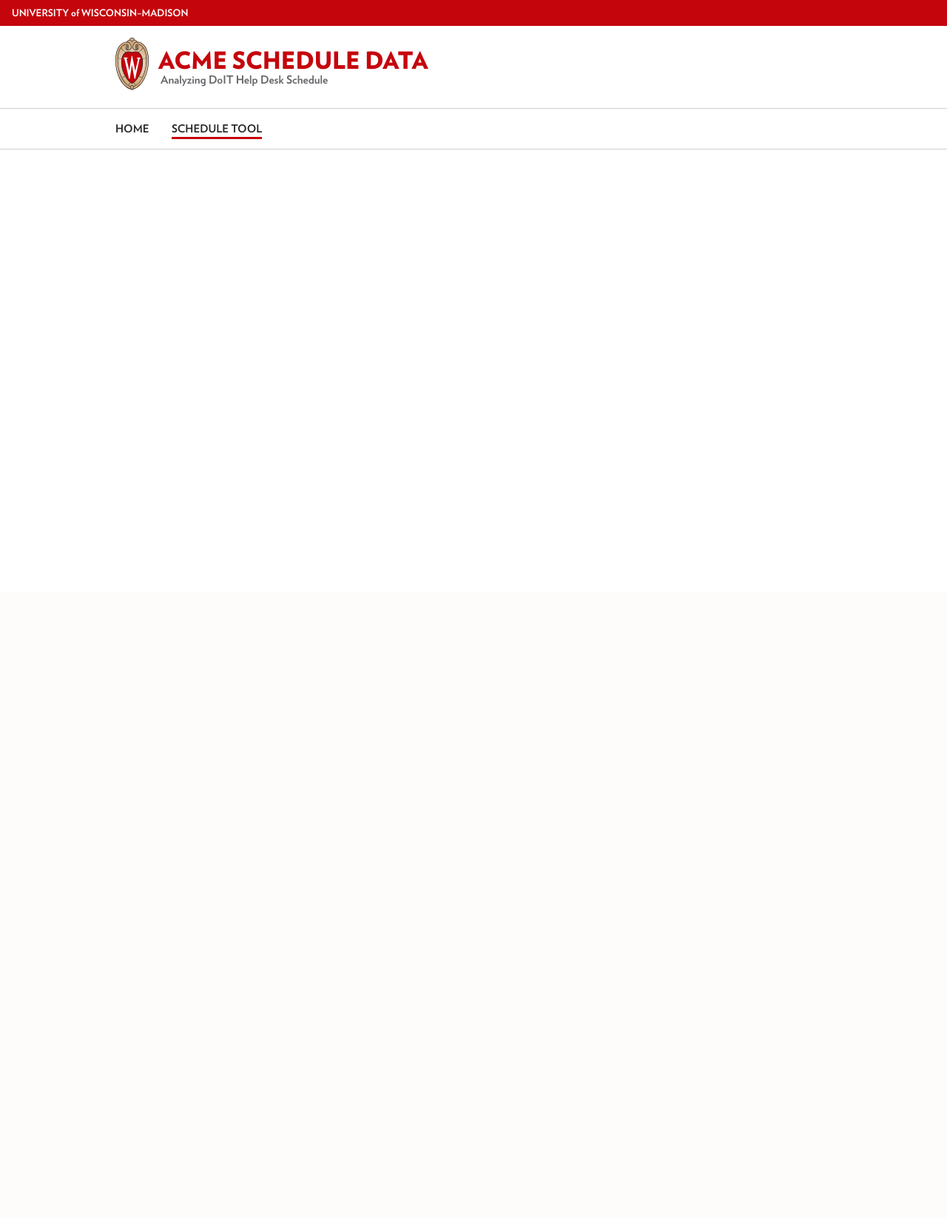
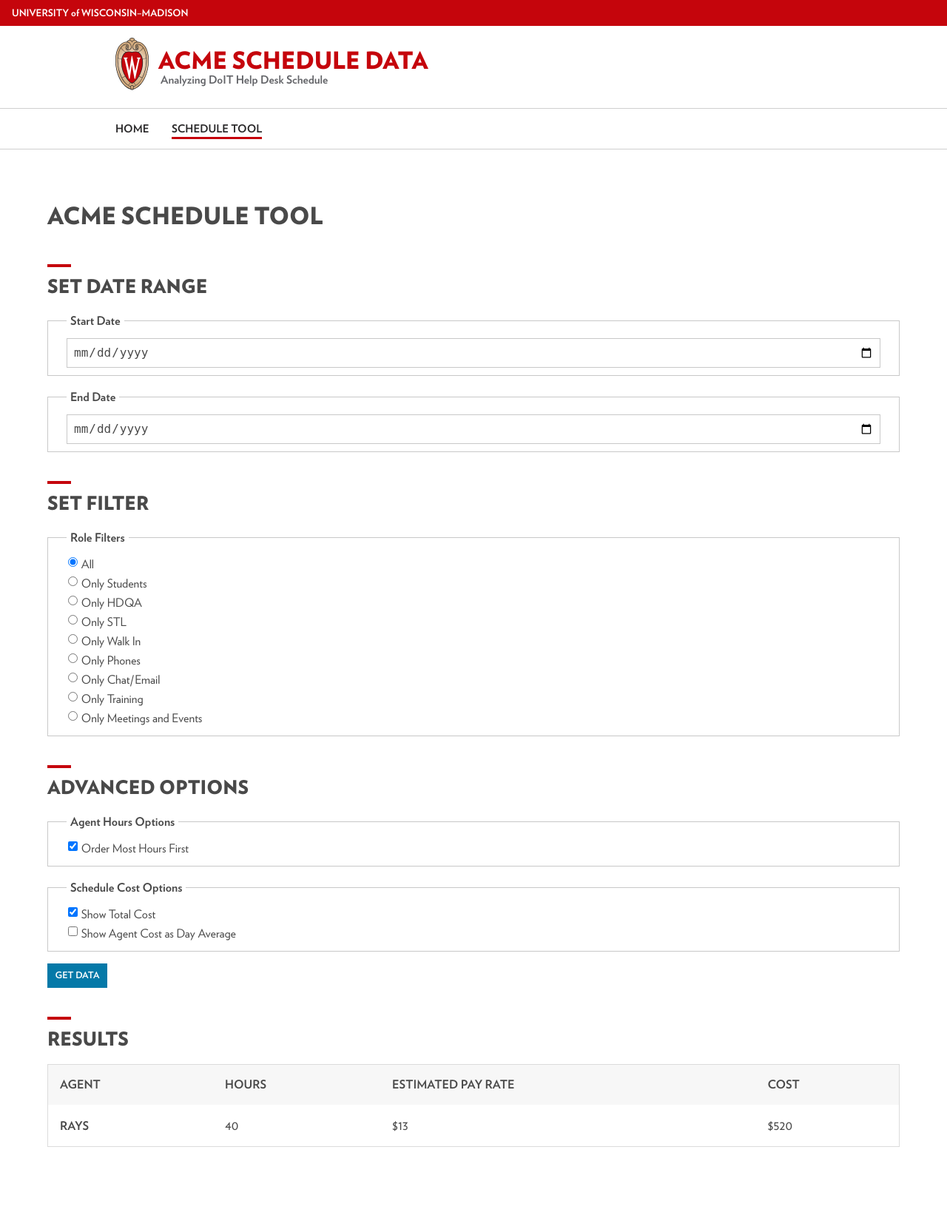
Before and after one commit to rsmith52/ACME-Schedule-Data, a Flask app: page /tool in a window 1280 px wide. Shown: the whole page at 74% size. Before the commit the page ends 202 px from the top, so only its background shows below. Run offline with Flask 2, Linux system fonts and the light colour scheme.

Commit message:
Got home page and tool page setup in html with the form for requesting data. Next need to hook up the fetch data button to call the backend and display the data on the page

```diff
--- a/src/templates/example.html
+++ b/src/templates/example.html
@@ -137,9 +137,9 @@
           </fieldset>
 
           <fieldset>
-            <legend>Select</legend>
-            <label for="select">Select:</label>
-            <select name="select" id="select">
+            <legend>Start Date</legend>
+            <label for="select">Start Date:</label>
+            <select name="select" id="start_month">
               <option value="1">Option 1</option>
               <option value="2">Option 2</option>
               <option value="3">Option 3</option>
--- a/src/templates/tool.html
+++ b/src/templates/tool.html
@@ -66,6 +66,67 @@
     <main class="uw-pad-xl" id="main">
       <div class="uw-body">
 
+
+          <h1>ACME Schedule Tool</h1>
+          <form action="./">
+              <h2 class="uw-mini-bar">Set Date Range</h2>
+              <fieldset>
+                  <legend>Start Date</legend>
+                  <input type="date" id="start_date" name="start_date">
+              </fieldset>
+              <fieldset>
+                  <legend>End Date</legend>
+                  <input type="date" id="end_date" name="end_date">
+              </fieldset>
+
+              <h2 class="uw-mini-bar">Set Filter</h2>
+              <fieldset>
+                  <legend>Role Filters</legend>
+                  <label><input name="radio" type="radio" value="1" checked> All</label>
+                  <label><input name="radio" type="radio" value="2"> Only Students</label>
+                  <label><input name="radio" type="radio" value="3"> Only HDQA</label>
+                  <label><input name="radio" type="radio" value="4"> Only STL</label>
+                  <label><input name="radio" type="radio" value="5"> Only Walk In</label>
+                  <label><input name="radio" type="radio" value="6"> Only Phones</label>
+                  <label><input name="radio" type="radio" value="7"> Only Chat/Email</label>
+                  <label><input name="radio" type="radio" value="8"> Only Training</label>
+                  <label><input name="radio" type="radio" value="9"> Only Meetings and Events</label>
+              </fieldset>
+
+              <h2 class="uw-mini-bar">Advanced Options</h2>
+              <fieldset>
+                  <legend>Agent Hours Options</legend>
+                  <label><input name="checkbox1" type="checkbox" value="1" checked> Order Most Hours First</label>
+              </fieldset>
+              <fieldset>
+                  <legend>Schedule Cost Options</legend>
+                  <label><input name="checkbox1" type="checkbox" value="1" checked> Show Total Cost</label>
+                  <label><input name="checkbox2" type="checkbox" value="2"> Show Agent Cost as Day Average</label>
+              </fieldset>
+
+              <button class="uw-button">Get Data</button>
+          </form>
+
+          <h2 class="uw-mini-bar">Results</h2>
+          <table>
+              <thead>
+                  <tr>
+                      <th scope="col">Agent</th>
+                      <th scope="col">Hours</th>
+                      <th scope="col">Estimated Pay Rate</th>
+                      <th scope="col">Cost</th>
+                  </tr>
+              </thead>
+              <tbody>
+                  <tr>
+                      <th scope="row">RAYS</th>
+                      <td>40</td>
+                      <td>$13</td>
+                      <td>$520</td>
+                  </tr>
+              </tbody>
+          </table>
+
       </div>
     </main>
 
```
Also changed, not shown: src/templates/index.html (+19 -0 lines), 2 other files.
